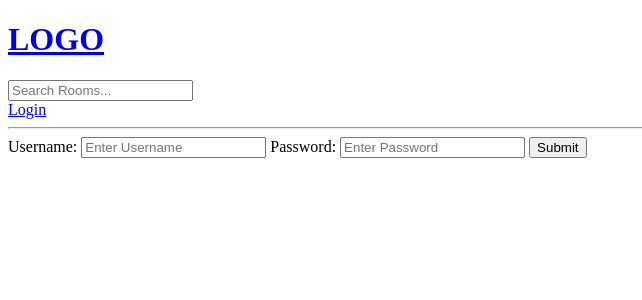
After one commit to KennethDamCS/study-buddy, a Django app: page /login in a window 1280 px wide. The commit adds this page. Shown: the top 300 px of the page, without its empty margins (0-642 px from the left). Run offline with Django 5.2, Linux system fonts and the light colour scheme.

Commit message:
Login page and navbar link

```diff
--- /dev/null
+++ b/studybuddy/base/templates/base/login_register.html
@@ -0,0 +1,24 @@
+{% extends 'main.html' %}
+
+{% block content %}
+
+<div>
+    <form method="POST" action="">
+        {% csrf_token %}
+
+        <label>Username:</label>
+        <input type="text" name="username" placeholder="Enter Username"/>
+
+        <label>Password:</label>
+        <input type="password" name="password" placeholder="Enter Password"/>
+
+        <input type="submit" name="Login" />
+    </form>
+</div>
+
+
+
+
+
+
+{% endblock content %}
--- a/studybuddy/base/urls.py
+++ b/studybuddy/base/urls.py
@@ -2,6 +2,7 @@ from django.urls import path
 from . import views
 
 urlpatterns = [
+    path('login', views.loginPage, name='login'),
     path('', views.home, name="home"),
     path('room/<str:pk>/', views.room, name="room"),
     path('create-room/', views.createRoom, name="create-room"),
--- a/studybuddy/base/views.py
+++ b/studybuddy/base/views.py
@@ -10,6 +10,10 @@ from .forms import RoomForm
     # {'id': 2, 'name': 'Design with me'},
     # {'id': 3, 'name': 'Frontend developers'},
 # ]
+
+def loginPage(request):
+    context = {}
+    return render(request, 'base/login_register.html', context)
 
 def home(request):
     q = request.GET.get('q') if request.GET.get('q') != None else ''
--- a/studybuddy/templates/navbar.html
+++ b/studybuddy/templates/navbar.html
@@ -2,8 +2,12 @@
     <h1>LOGO</h1>
 
 </a>
+
 <form method="GET" action="{% url 'home' %}">
     <input type="text" name="q" placeholder="Search Rooms..." />
 
 </form>
+
+<a href="{% url 'login'%}">Login</a>
+
 <hr>
```
Also changed, not shown: studybuddy/db.sqlite3.
